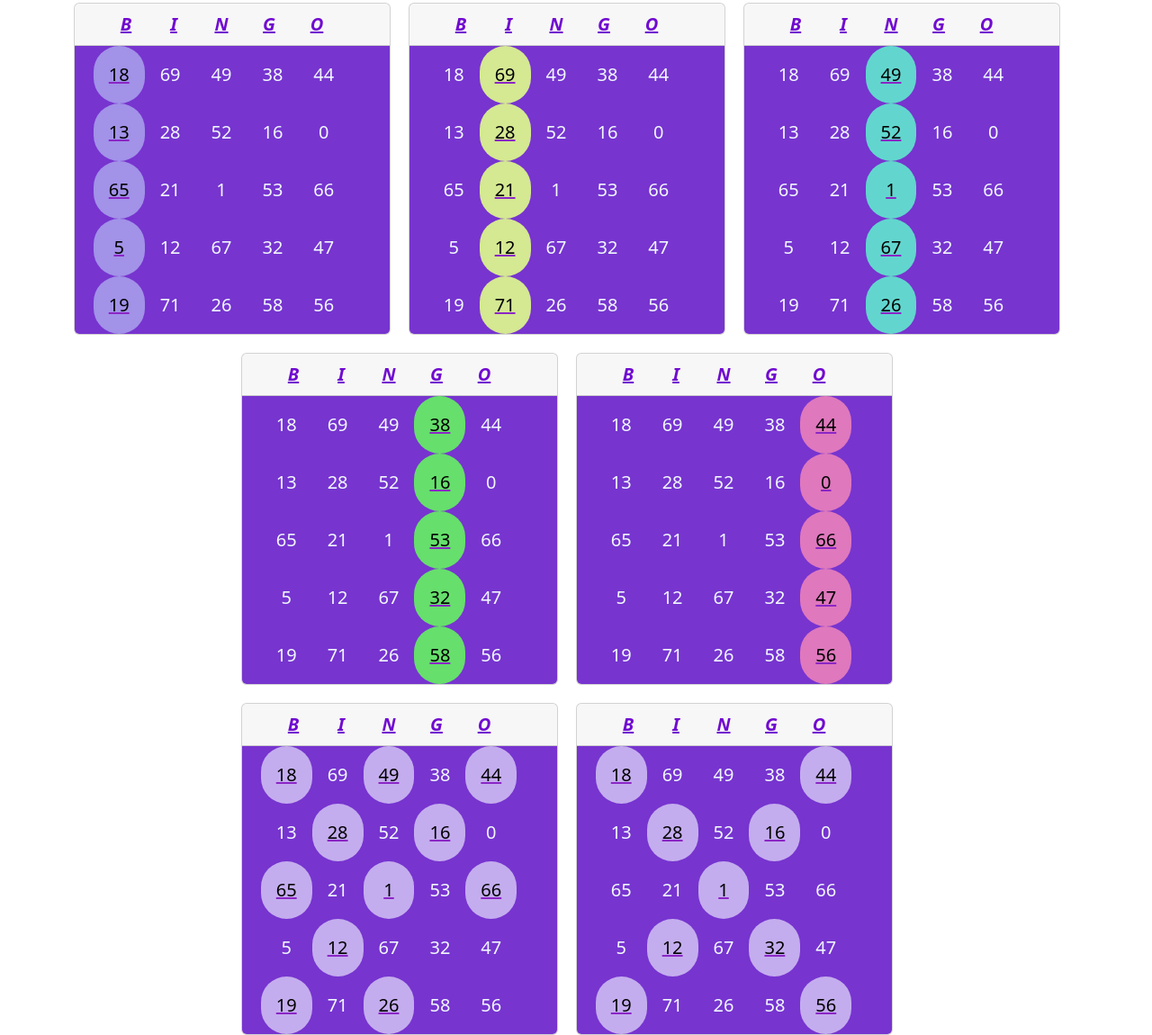
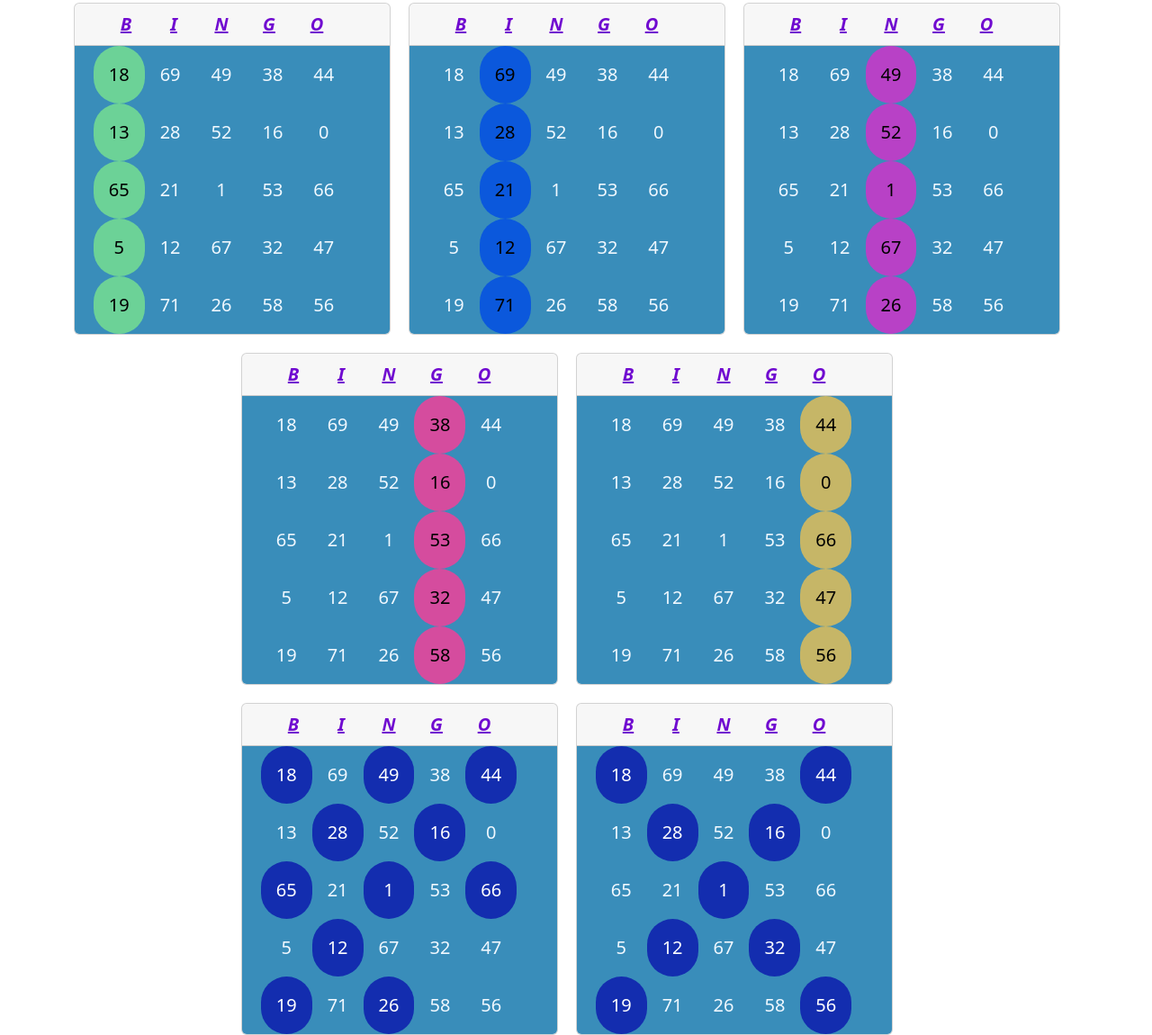
Before and after one commit to mafelosada/bingo, a plain HTML site: page index.html in a window 1280 px wide. Shown: the part 406-1556 px from the top of the page at 90% size. Drawn offline with Linux system fonts and the light colour scheme.

Commit message:
estilos.css

```diff
--- a/css/estilos.css
+++ b/css/estilos.css
@@ -6,7 +6,6 @@
     color: rgb(112, 10, 208);
     font-size: 20px;
 }
-
 table {
     margin: auto;
     color: aliceblue;
@@ -17,41 +16,38 @@ td {
     font-size: 20px;
 }
 .fondo{
-    background-color: rgb(119, 52, 207);
+    background-color: rgb(57, 141, 186);
 }
+
+
 .filaB {
-    text-decoration: underline #8b26c6;
-    background-color: rgb(162, 146, 232);
+    background-color: rgb(108, 210, 151);
     color: black;
     border-radius: 100px;
 }
 .filaI {
-    text-decoration: underline #8b26c6;
-    background-color: rgb(213, 232, 146);
+    background-color: rgb(11, 88, 220);
     color: black;
     border-radius: 100px;
 }
 .filaN {
-    text-decoration: underline #8b26c6;
-    background-color: rgb(98, 214, 206);
+    background-color: rgb(184, 65, 198);
     color: black;
     border-radius: 100px;
 }
 .filaG {
-    text-decoration: underline #8b26c6;
-    background-color: rgb(102, 223, 108);
+    background-color: rgb(213, 76, 158);
     color: black;
     border-radius: 100px;
 }
 .filaO {
-    text-decoration: underline #8b26c6;
-    background-color: rgb(223, 120, 189);
+    background-color: rgb(198, 182, 103);
     color: black;
     border-radius: 100px;
 }
+
 .x {
-    text-decoration: underline #8b26c6;
-    background-color: rgb(196, 173, 238);
-    color: black;
+    background-color: rgb(19, 45, 175);
+    color: rgb(255, 255, 255);
     border-radius: 100px;
 }
```
